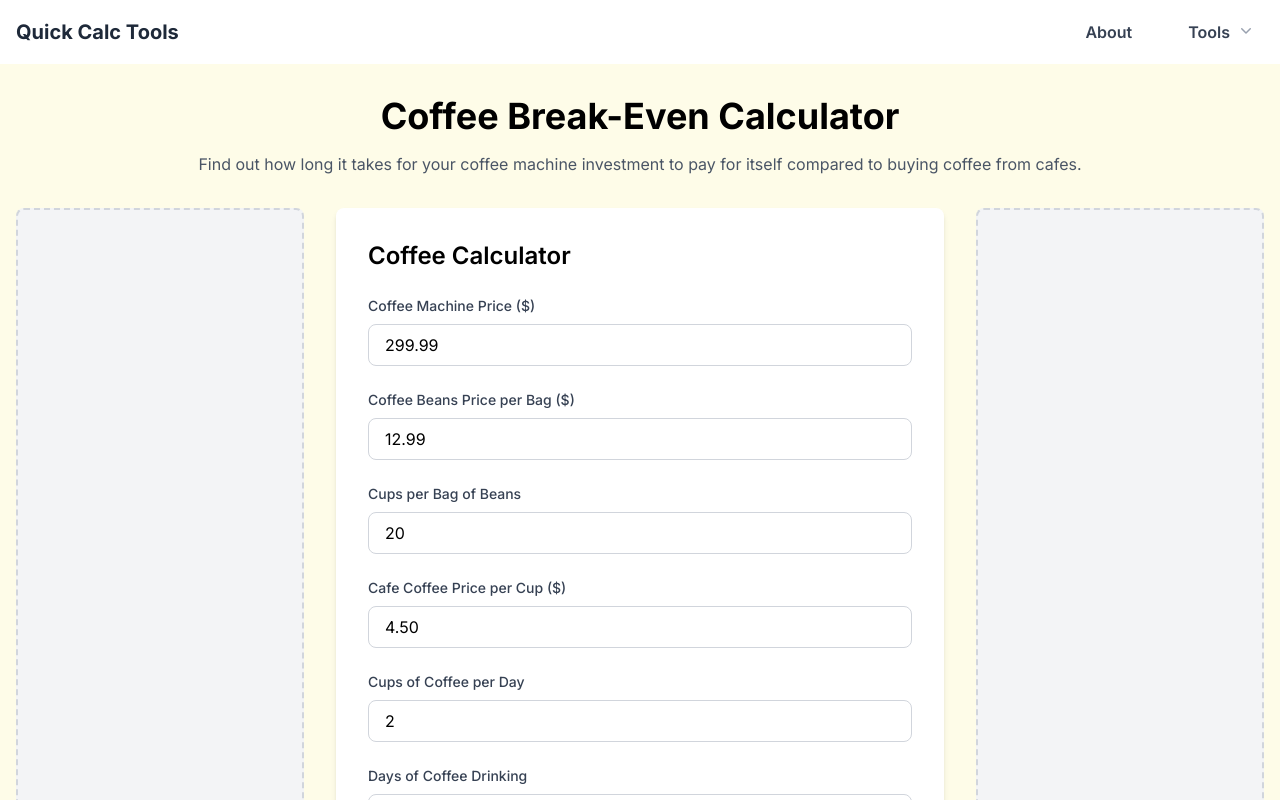
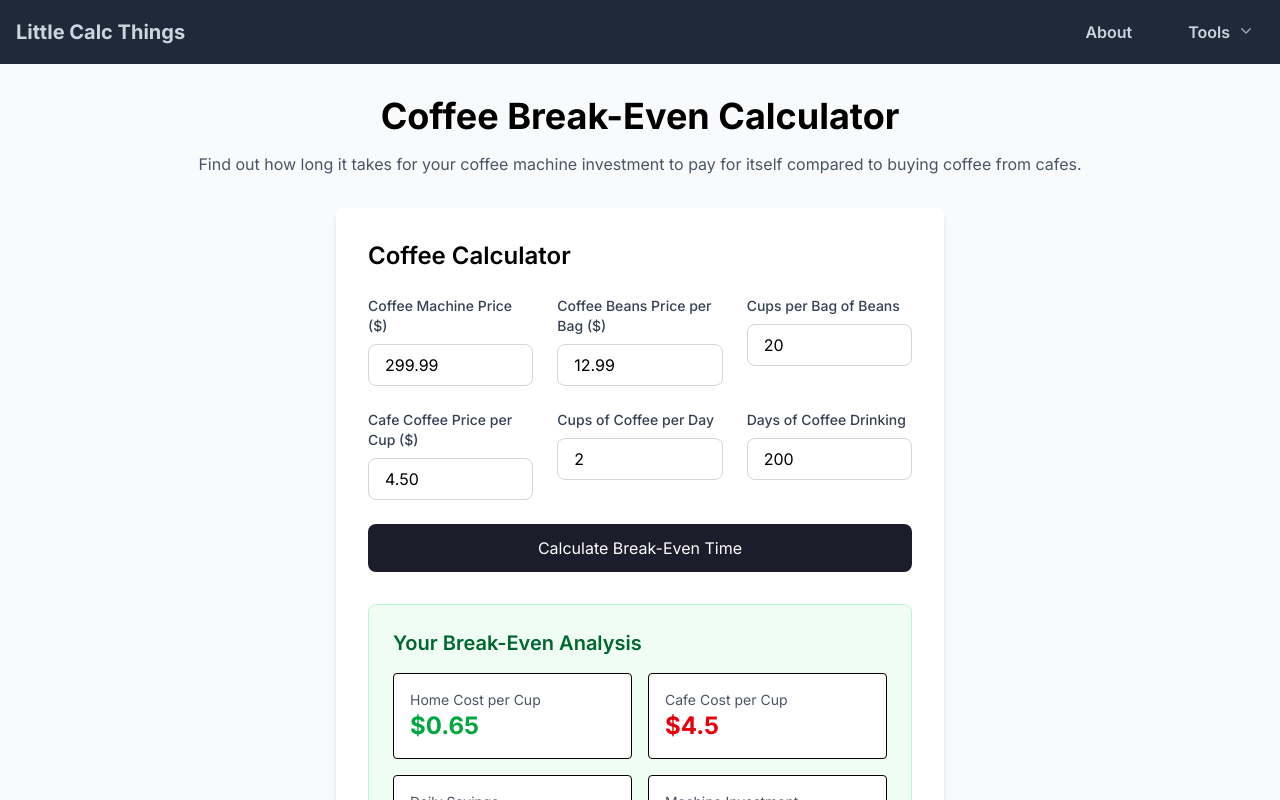
Before and after one commit to ginaleitt/little-calc-things, a Next.js app: page /tools/coffee-calculator in a window 1280 px wide. Shown: the top 800 px of the page. Built offline with nearby package versions, Linux system fonts and the light colour scheme.

Commit message:
Clean up names and learn about columns

```diff
--- a/app/about/page.tsx
+++ b/app/about/page.tsx
@@ -1,15 +1,15 @@
 // app/about/page.js
 export default function About() {
   return (
-    <main className="min-h-screen bg-yellow-50">
+    <main className="min-h-screen bg-app-primary">
       <div className="mx-auto px-4 py-8">
         <h1 className="text-4xl font-bold text-center mb-8">
-          About Quick Calc Tools
+          About Little Calc Things
         </h1>
 
         <div className="max-w-7xl mx-auto bg-white rounded-lg shadow-md p-8">
           <p className="text-lg text-gray-700 mb-6">
-            Welcome to Quick Calc Tools! This website provides useful calculators
+            Welcome to Little Calc Things! This website provides useful calculators
             and tools to help solve everyday problems.
           </p>
 
--- a/app/components/Navbar.tsx
+++ b/app/components/Navbar.tsx
@@ -14,21 +14,21 @@ export default function Navbar() {
 
   // Update the navbar JSX
 return (
-  <nav className="bg-white shadow-xl">
+  <nav className="bg-gray-800 shadow-xl">
     <div className="container mx-auto px-4">
       <div className="flex justify-between items-center h-16">
-        <Link href="/" className="font-bold text-xl text-gray-800 hover:text-blue-600">
-          Quick Calc Tools
+        <Link href="/" className="font-bold text-xl text-light">
+         Little Calc Things
         </Link>
 
         {/* Desktop Navigation */}
         <div className="hidden md:flex space-x-8">
-          <Link href="/about" className="inline-flex w-full justify-center gap-x-1.5 px-3 py-2 font-semibold text-gray-700">About</Link>
+          <Link href="/about" className="inline-flex w-full justify-center gap-x-1.5 px-3 py-2 font-semibold text-light">About</Link>
 
           <div className="relative">
             <button
               onClick={() => setIsDropdownOpen(!isDropdownOpen)}
-              className="inline-flex w-full justify-center gap-x-1.5 px-3 py-2 font-semibold text-gray-700"
+              className="inline-flex w-full justify-center gap-x-1.5 px-3 py-2 font-semibold text-light"
             >
               Tools
               <svg viewBox="0 0 20 20" fill="currentColor" data-slot="icon" aria-hidden="true" className="-mr-1 size-5 text-gray-400">
@@ -43,7 +43,7 @@ return (
                     <Link
                       key={index}
                       href={tool.href}
-                      className="block px-4 py-2 text-sm text-gray-700 hover:bg-gray-100"
+                      className="block px-4 py-2 text-sm text-primary hover:bg-gray-100"
                        onClick={(e) => {
                           e.stopPropagation()  // ← Add this line
                           setIsDropdownOpen(false)
@@ -61,7 +61,7 @@ return (
         {/* Mobile menu button */}
         <button
           onClick={() => setIsMobileMenuOpen(!isMobileMenuOpen)}
-          className="md:hidden p-2"
+          className="md:hidden p-2 text-light"
         >
           <svg className="w-6 h-6" fill="none" stroke="currentColor" viewBox="0 0 24 24">
             <path strokeLinecap="round" strokeLinejoin="round" strokeWidth={2}
@@ -75,20 +75,20 @@ return (
       {isMobileMenuOpen && (
         <div className="md:hidden border-t">
           <div className="py-2 space-y-1">
-            <Link href="/" className="block px-4 py-2 text-gray-600 hover:bg-gray-50"
+            <Link href="/" className="block px-4 py-2 text-light hover:bg-gray-50"
               onClick={() => setIsMobileMenuOpen(false)}>
               Home
             </Link>
-            <Link href="/about" className="block px-4 py-2 text-gray-600 hover:bg-gray-50"
+            <Link href="/about" className="block px-4 py-2 text-light hover:bg-gray-50"
               onClick={() => setIsMobileMenuOpen(false)}>
               About
             </Link>
-            <div className="px-4 py-2 text-gray-600 font-medium">Tools:</div>
+            <div className="px-4 py-2 text-light font-medium">Tools:</div>
             {tools.map((tool, index) => (
               <Link
                 key={index}
                 href={tool.href}
-                className="block px-8 py-2 text-sm text-gray-600 hover:bg-gray-50"
+                className="block px-8 py-2 text-sm text-light hover:bg-gray-50"
                 onClick={() => setIsMobileMenuOpen(false)}
               >
                 {tool.name}
--- a/app/globals.css
+++ b/app/globals.css
@@ -4,12 +4,43 @@
 
 /* Custom styles for our tools website */
 @layer base {
+  :root {
+    /* Primary colors */
+    --bg-primary: #f8fafc;
+    --bg-secondary: #f1f5f9;
+    --accent: #FF9500;
+    --accent-hover: #FF9500;
+    --text-primary: #1e293b;
+    --text-secondary: #64748b;
+    --text-light: #ccd4de;
+
+    /* Tool-specific accent colors */
+    --darknavy: #1C1C2A;
+  }
   html {
     scroll-behavior: smooth;
   }
 }
 
+@layer utilities {
+  .bg-app-primary { background-color: #f8fafc; }
+  .bg-app-darknavy { background-color: #1C1C2A; }
+  .bg-app-darknavy-hover { background-color: #2a2a3a; }
+  .text-primary {
+    color: var(--text-primary);
+  }
+  .text-light {
+    color: #ccd4de;
+  }
+
+  .stroke-light {
+    stroke: #ccd4de;
+  }
+}
+
 @layer components {
+
+
   /* Tool card styling - we'll use this later */
   .tool-card {
     @apply bg-white rounded-lg shadow-md hover:shadow-lg transition-shadow duration-200 overflow-hidden;
@@ -17,7 +48,12 @@
 
   /* Button styling */
   .btn-primary {
-    @apply bg-blue-600 text-white px-6 py-3 rounded-lg hover:bg-blue-700 transition-colors duration-200;
+    background-color: #1C1C2A;
+    @apply text-white px-6 py-3 rounded-lg transition-colors duration-200;
+  }
+
+  .btn-primary:hover {
+    background-color: #2a2a3a;
   }
 
   /* Form input styling */
@@ -27,6 +63,7 @@
 
   /* Ad space placeholder */
   .ad-space {
-    @apply bg-gray-100 border-2 border-dashed border-gray-300 rounded-lg flex items-center justify-center text-gray-500 min-h-[200px];
+    /* bg-gray-100 border-2 border-dashed border-gray-300*/
+    @apply rounded-lg flex items-center justify-center text-gray-500 min-h-[200px];
   }
 }
--- a/app/page.tsx
+++ b/app/page.tsx
@@ -27,12 +27,12 @@ export default function Home() {
 
 
   return (
-    <main className="min-h-screen bg-yellow-50">
+    <main className="min-h-screen bg-app-primary">
       <div className="container mx-auto px-4 py-8">
         {/* Header */}
         <div className="text-center mb-12">
           <h1 className="text-5xl font-bold text-gray-800 mb-4">
-            Quick Calc Tools
+            Little Calc Things
           </h1>
           <p className="text-xl text-gray-600 max-w-2xl mx-auto">
             Simple, fast calculators and tools to solve everyday problems.
@@ -67,7 +67,7 @@ export default function Home() {
 
         {/* Additional Content Section */}
         <div className="bg-white rounded-lg shadow-md p-8 text-center">
-          <h2 className="text-3xl font-semibold mb-4">Why Use Quick Calc Tools?</h2>
+          <h2 className="text-3xl font-semibold mb-4">Why Use Little Calc Things?</h2>
           <div className="grid grid-cols-1 md:grid-cols-3 gap-8 mt-8">
             <div>
               <div className="text-3xl mb-3">⚡</div>
--- /dev/null
+++ b/app/tools/coffee-calculator/layout.js
@@ -0,0 +1,9 @@
+// app/tools/coffee-calculator/layout.js
+export const metadata = {
+  title: 'Coffee Break-Even Calculator | Quick Calc Tools',
+  description: 'Calculate how long it takes for your coffee machine to pay for itself compared to buying coffee from cafes.',
+}
+
+export default function CoffeeCalculatorLayout({ children }) {
+  return children
+}
--- a/app/tools/coffee-calculator/page.tsx
+++ b/app/tools/coffee-calculator/page.tsx
@@ -141,7 +141,7 @@ export default function CoffeeCalculator() {
 
 
   return (
-    <main className="min-h-screen bg-yellow-50">
+    <main className="min-h-screen bg-app-primary">
       <div className="mx-auto px-4 py-8">
         {/* Header */}
         <div className="text-center mb-8">
@@ -164,6 +164,8 @@ export default function CoffeeCalculator() {
               <h2 className="text-2xl font-semibold mb-6">Coffee Calculator</h2>
 
               <form onSubmit={calculateBreakEven} className="space-y-6">
+                <div className="grid grid-cols-1 md:grid-cols-2 lg:grid-cols-3 gap-6">
+
                   <div>
                     <label className="block text-sm font-medium text-gray-700 mb-2">
                       Coffee Machine Price ($)
@@ -276,14 +278,16 @@ export default function CoffeeCalculator() {
                           <p className="text-red-500 text-sm mt-1">{errors.machinePrice}</p>
                       )}
                   </div>
+                </div>
 
+                {/* Submit button */}
                 <button
                     type="submit"
                     disabled={isCalculating}
                     className={`w-full px-6 py-3 rounded-lg transition-colors duration-200 ${
                         isCalculating
                         ? 'bg-gray-400 cursor-not-allowed'
-                        : 'bg-blue-600 hover:bg-blue-700'
+                        : 'bg-app-darknavy hover:bg-app-darknavy-hover'
                     } text-white`}
                     >
                     {isCalculating ? (
```
Also changed, not shown: next-env.d.ts (added). Lines whose indentation alone changed are shown as unchanged.
